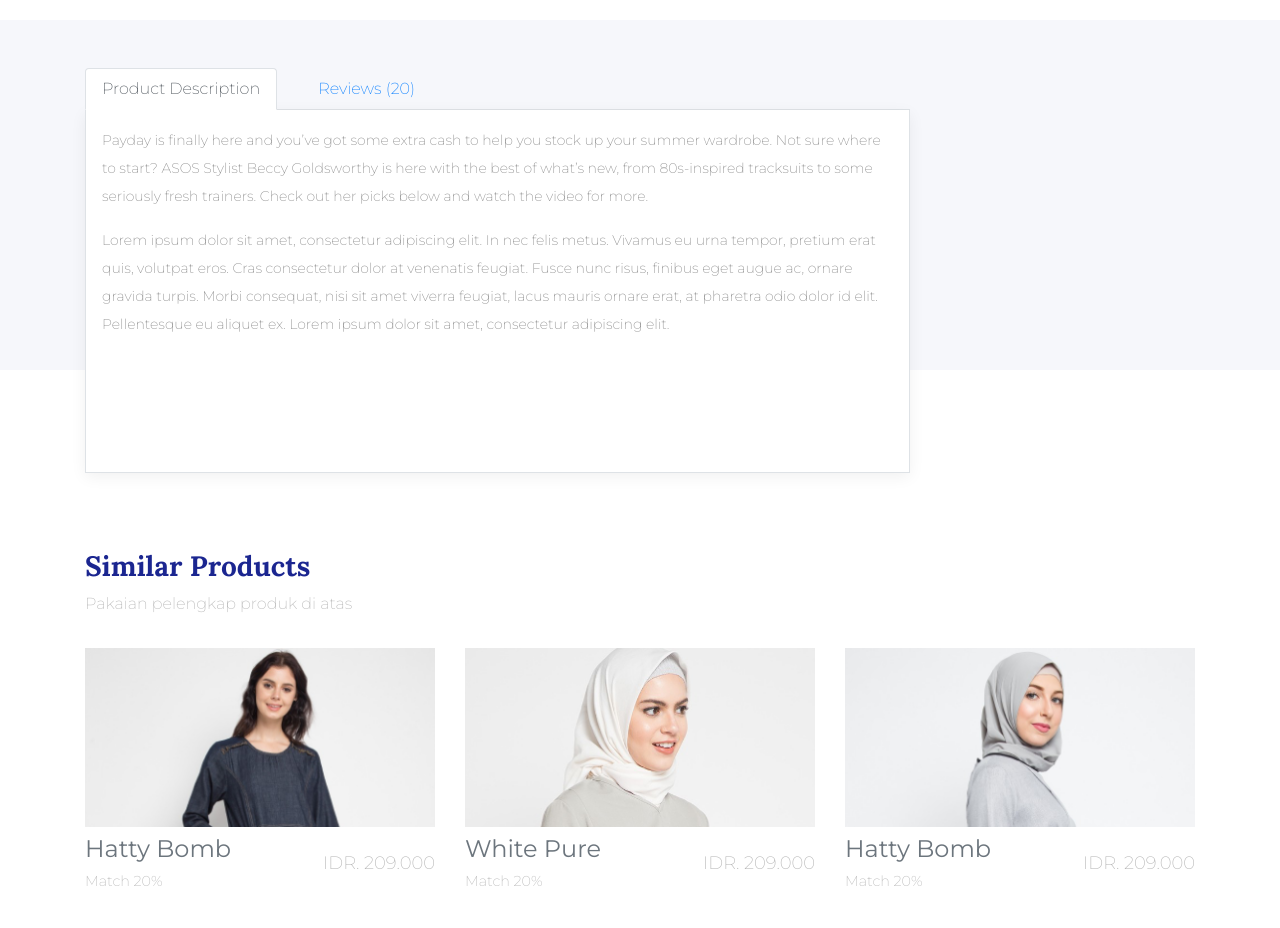
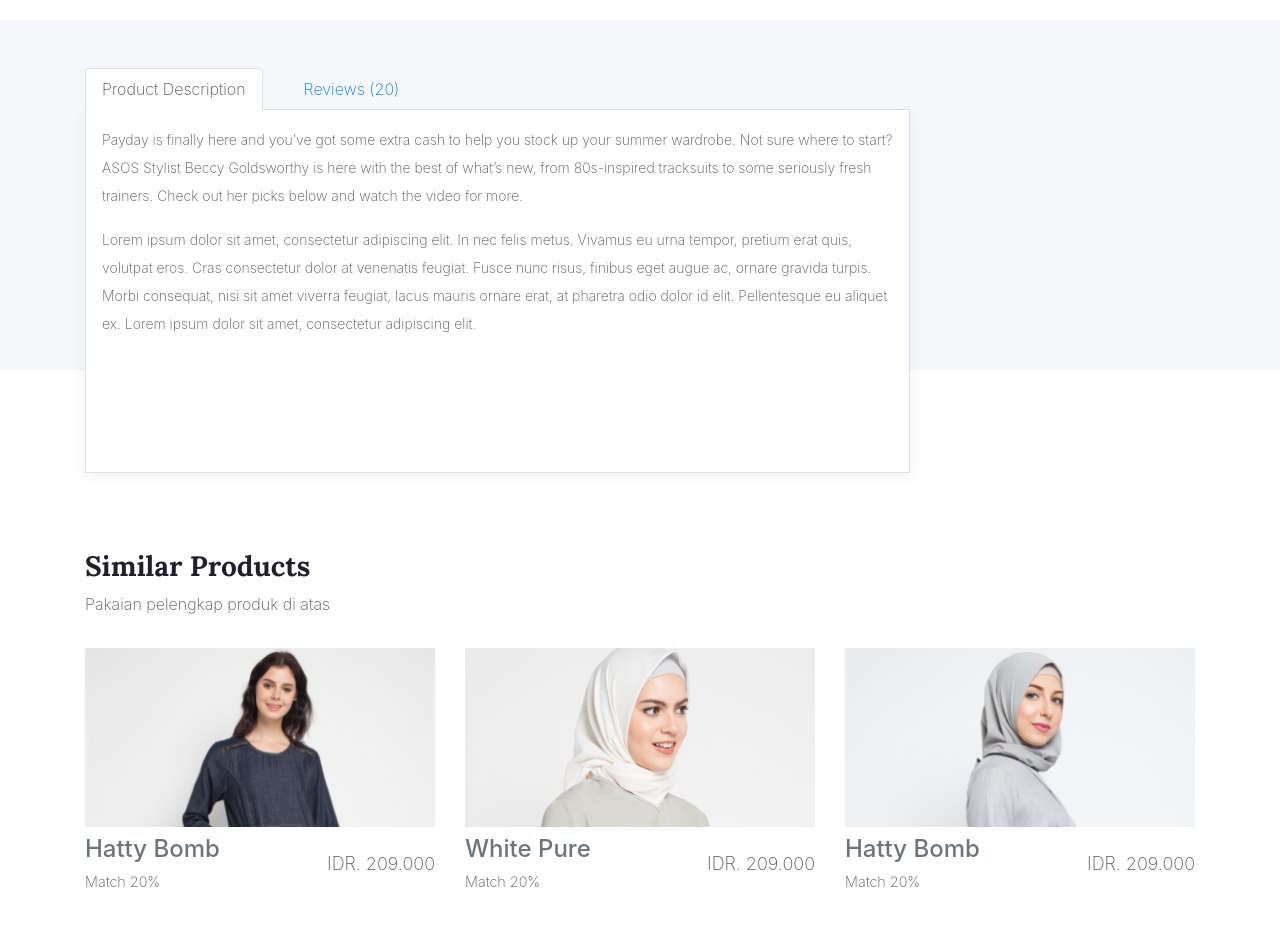
Before and after one commit to AbiHisam/syam-store.github.io, a website: page single.html in a window 1280 px wide. Shown: the part 740-1668 px from the top of the page. Drawn offline with Linux system fonts and the light colour scheme.

Commit message:
second commit

```diff
--- a/css/style.css
+++ b/css/style.css
@@ -1,5 +1,5 @@
 body {
-  font-family: 'Montserrat';
+  font-family: 'inter';
 }
 
 .navbar {
@@ -40,13 +40,13 @@ body {
 
 .features h3, .designer h3, .similar-product h3, .cart-header h3, .checkout-modal-success h3 {
   font-family: 'Lora';
-  color: #1B2690;
+  color: #221E2D;
   font-weight: bold;
 }
 
 .features p, .designer p, footer p, .similar-product p, .cart-header p, .checkout-modal-success p {
   font-weight: 200;
-  color: #B7B7B7;
+  color: #5A555C;
 }
 
 .figure h5 {
@@ -144,7 +144,7 @@ body {
 .product-description .tab-content p {
   font-size: 16px;
   font-weight: 200;
-  color: #868686;
+  color: #5A555C;
   line-height: 28px;
 }
 
```
Also changed, not shown: img/kategori/kategori Pria.jpg (added), img/kategori/kategori anak pria.jpg (added), img/kategori/kategori anak.jpg (added), img/kategori/kategori wanita.jpg (added), img/slideshow/3.png (added).
